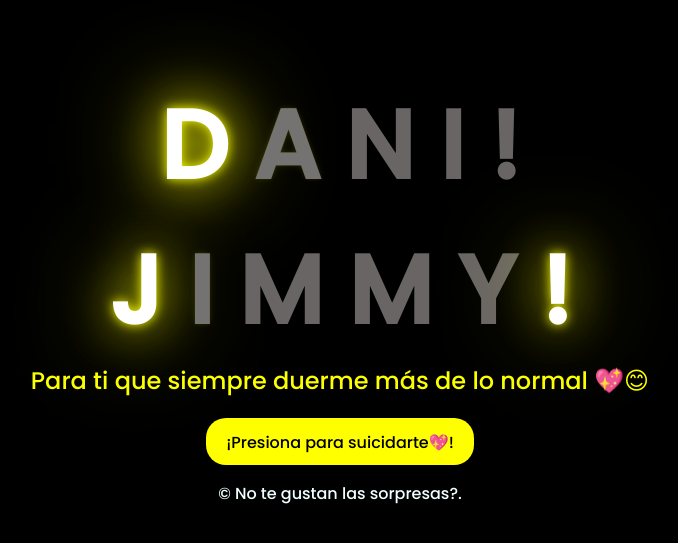
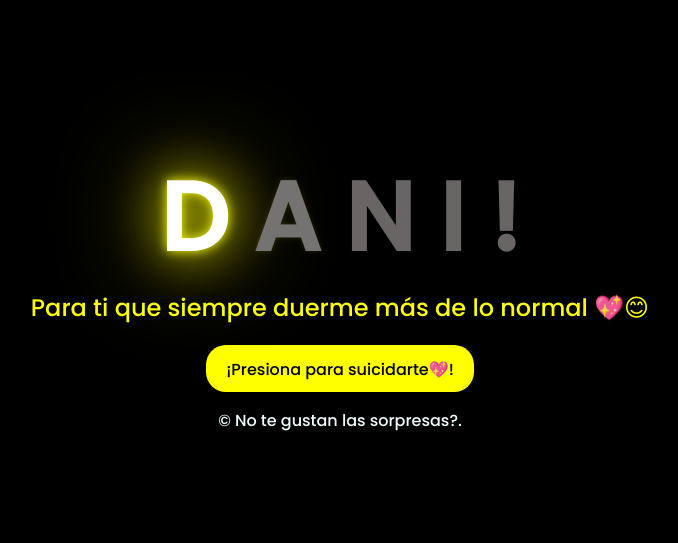
Before and after one commit to Lamelasa5/Lamelasa5.github-io, a plain HTML site: page index.html in a window 1280 px wide. Shown: the part 111-654 px from the top of the page, without its empty margins (308-986 px from the left). Drawn offline with Linux system fonts and the light colour scheme.

Commit message:
Update index.html

```diff
--- a/index.html
+++ b/index.html
@@ -19,12 +19,12 @@
 
     </div>
     <div class="greetings">
-        <span>J</span>
-        <span>I</span>
-        <span>M</span>
-        <span>M</span>
-        <span>Y</span>
-        <span>!</span>
+        <span></span>
+        <span></span>
+        <span></span>
+        <span></span>
+        <span></span>
+        <span></span>
     </div>
     <div class="description">
         <span>Para ti que siempre duerme más de lo normal 💖😊</span>
```
